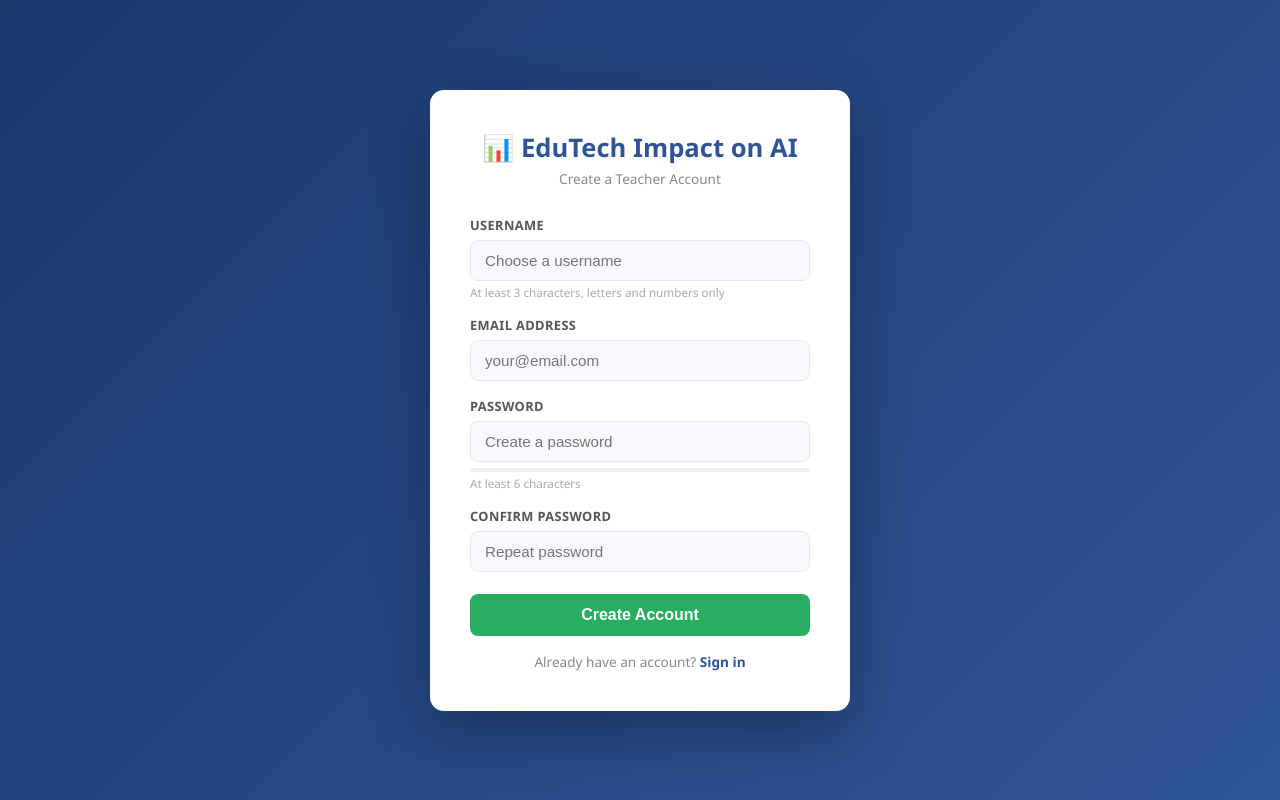
After one commit to Karunakarreddy-Pamireddy/edutech-ai-dashboard, a Flask app: page /auth/register in a window 1280 px wide. The commit adds this page. Run offline with Flask 3, Linux system fonts and the light colour scheme.

Commit message:
Day 11: user authentication - login/register, protected routes, admin user management

```diff
--- /dev/null
+++ b/app/auth.py
@@ -0,0 +1,172 @@
+"""
+Authentication Blueprint - Day 11
+Handles user registration, login, logout, and user management.
+"""
+from flask import Blueprint, jsonify, request, render_template, redirect, url_for
+from flask_login import login_user, logout_user, login_required, current_user
+from app import db
+from app.models import User
+
+auth_bp = Blueprint("auth", __name__)
+
+
+# ── Pages ─────────────────────────────────────────────────────────────────────
+
+@auth_bp.route("/login")
+def login_page():
+    if current_user.is_authenticated:
+        return redirect(url_for("main.index"))
+    return render_template("login.html")
+
+
+@auth_bp.route("/register")
+def register_page():
+    if current_user.is_authenticated:
+        return redirect(url_for("main.index"))
+    return render_template("register.html")
+
+
+# ── API Auth endpoints ────────────────────────────────────────────────────────
+
+@auth_bp.route("/api/login", methods=["POST"])
+def api_login():
+    """Login with username/email + password. Returns user info on success."""
+    data     = request.get_json()
+    login_id = data.get("username", "").strip()
+    password = data.get("password", "")
+
+    if not login_id or not password:
+        return jsonify({"error": "Username and password are required."}), 400
+
+    # Accept either username or email
+    user = User.query.filter(
+        (User.username == login_id) | (User.email == login_id)
+    ).first()
+
+    if not user or not user.check_password(password):
+        return jsonify({"error": "Invalid username or password."}), 401
+
+    if not user.is_active:
+        return jsonify({"error": "Account is deactivated. Contact admin."}), 403
+
+    login_user(user, remember=data.get("remember", False))
+    return jsonify({
+        "message": f"Welcome back, {user.username}!",
+        "user": user.to_dict(),
+    }), 200
+
+
+@auth_bp.route("/api/register", methods=["POST"])
+def api_register():
+    """Register a new teacher account."""
+    data     = request.get_json()
+    username = data.get("username", "").strip()
+    email    = data.get("email", "").strip().lower()
+    password = data.get("password", "")
+
+    # Validation
+    if not username or not email or not password:
+        return jsonify({"error": "Username, email, and password are all required."}), 400
+    if len(username) < 3:
+        return jsonify({"error": "Username must be at least 3 characters."}), 400
+    if len(password) < 6:
+        return jsonify({"error": "Password must be at least 6 characters."}), 400
+    if "@" not in email:
+        return jsonify({"error": "Please enter a valid email address."}), 400
+
+    if User.query.filter_by(username=username).first():
+        return jsonify({"error": "Username already taken. Please choose another."}), 409
+    if User.query.filter_by(email=email).first():
+        return jsonify({"error": "An account with this email already exists."}), 409
+
+    user = User(username=username, email=email, role="teacher")
+    user.set_password(password)
+    db.session.add(user)
+    db.session.commit()
+
+    login_user(user)
+    return jsonify({
+        "message": f"Account created! Welcome, {username}.",
+        "user": user.to_dict(),
+    }), 201
+
+
+@auth_bp.route("/api/logout", methods=["POST"])
+@login_required
+def api_logout():
+    username = current_user.username
+    logout_user()
+    return jsonify({"message": f"Goodbye, {username}!"}), 200
+
+
+@auth_bp.route("/api/me")
+def api_me():
+    """Return current user info (or guest status if not logged in)."""
+    if current_user.is_authenticated:
+        return jsonify({"authenticated": True, "user": current_user.to_dict()}), 200
+    return jsonify({"authenticated": False, "user": None}), 200
+
+
+@auth_bp.route("/api/users")
+@login_required
+def api_list_users():
+    """Admin only — list all users."""
+    if current_user.role != "admin":
+        return jsonify({"error": "Admin access required."}), 403
+    users = User.query.order_by(User.created_at.desc()).all()
+    return jsonify([u.to_dict() for u in users]), 200
+
+
+@auth_bp.route("/api/users/<int:user_id>/toggle", methods=["POST"])
+@login_required
+def api_toggle_user(user_id):
+    """Admin only — activate/deactivate a user."""
+    if current_user.role != "admin":
+        return jsonify({"error": "Admin access required."}), 403
+    if current_user.id == user_id:
+        return jsonify({"error": "You cannot deactivate your own account."}), 400
+
+    user = User.query.get_or_404(user_id)
+    user.is_active = not user.is_active
+    db.session.commit()
+    status = "activated" if user.is_active else "deactivated"
+    return jsonify({"message": f"User {user.username} {status}.", "user": user.to_dict()}), 200
+
+
+@auth_bp.route("/api/users/<int:user_id>/role", methods=["POST"])
+@login_required
+def api_change_role(user_id):
+    """Admin only — change a user's role."""
+    if current_user.role != "admin":
+        return jsonify({"error": "Admin access required."}), 403
+
+    user = User.query.get_or_404(user_id)
+    data = request.get_json()
+    new_role = data.get("role")
+
+    if new_role not in ("admin", "teacher"):
+        return jsonify({"error": "Role must be 'admin' or 'teacher'."}), 400
+    if current_user.id == user_id and new_role != "admin":
+        return jsonify({"error": "You cannot remove your own admin role."}), 400
+
+    user.role = new_role
+    db.session.commit()
+    return jsonify({"message": f"{user.username} is now {new_role}.", "user": user.to_dict()}), 200
+
+
+@auth_bp.route("/api/change-password", methods=["POST"])
+@login_required
+def api_change_password():
+    """Change current user's password."""
+    data         = request.get_json()
+    old_password = data.get("old_password", "")
+    new_password = data.get("new_password", "")
+
+    if not current_user.check_password(old_password):
+        return jsonify({"error": "Current password is incorrect."}), 401
+    if len(new_password) < 6:
+        return jsonify({"error": "New password must be at least 6 characters."}), 400
+
+    current_user.set_password(new_password)
+    db.session.commit()
+    return jsonify({"message": "Password changed successfully."}), 200
--- /dev/null
+++ b/app/templates/register.html
@@ -0,0 +1,147 @@
+<!DOCTYPE html>
+<html lang="en">
+<head>
+  <meta charset="UTF-8">
+  <meta name="viewport" content="width=device-width, initial-scale=1.0">
+  <title>Register — EduTech Impact on AI</title>
+  <style>
+    *{box-sizing:border-box;margin:0;padding:0}
+    body{font-family:'Segoe UI',Arial,sans-serif;background:linear-gradient(135deg,#1a3a6e,#2F5496);
+      min-height:100vh;display:flex;align-items:center;justify-content:center;padding:20px}
+    .card{background:#fff;border-radius:14px;padding:40px;width:100%;max-width:420px;
+      box-shadow:0 20px 60px rgba(0,0,0,.3)}
+    .logo{text-align:center;margin-bottom:28px}
+    .logo h1{font-size:1.6rem;color:#2F5496;font-weight:700}
+    .logo p{font-size:.85rem;color:#888;margin-top:4px}
+    .form-group{margin-bottom:16px}
+    .form-group label{display:block;font-size:.8rem;font-weight:700;
+      color:#555;margin-bottom:6px;text-transform:uppercase;letter-spacing:.4px}
+    .form-group input{width:100%;padding:11px 14px;border:1.5px solid #e0e8f0;
+      border-radius:8px;font-size:.95rem;transition:.2s;background:#f7f9fc}
+    .form-group input:focus{outline:none;border-color:#2F5496;background:#fff}
+    .form-group input.valid{border-color:#27ae60}
+    .form-group input.invalid{border-color:#c0392b}
+    .hint{font-size:.73rem;color:#aaa;margin-top:4px}
+    .btn{width:100%;padding:12px;background:#27ae60;color:#fff;border:none;
+      border-radius:8px;font-size:1rem;font-weight:600;cursor:pointer;transition:.2s;margin-top:6px}
+    .btn:hover{background:#1e8449}
+    .btn:disabled{background:#aaa;cursor:not-allowed}
+    .error-box{background:#fdecea;border-left:4px solid #c0392b;border-radius:6px;
+      padding:10px 14px;font-size:.85rem;color:#7b1f1f;margin-bottom:16px;display:none}
+    .success-box{background:#e8f5e9;border-left:4px solid #27ae60;border-radius:6px;
+      padding:10px 14px;font-size:.85rem;color:#1a5c2e;margin-bottom:16px;display:none}
+    .footer-link{text-align:center;margin-top:20px;font-size:.85rem;color:#888}
+    .footer-link a{color:#2F5496;font-weight:600;text-decoration:none}
+    .footer-link a:hover{text-decoration:underline}
+    .strength{height:4px;border-radius:2px;margin-top:6px;transition:.3s;background:#eee}
+    .strength.weak{background:#c0392b;width:33%}
+    .strength.medium{background:#e67e22;width:66%}
+    .strength.strong{background:#27ae60;width:100%}
+  </style>
+</head>
+<body>
+<div class="card">
+  <div class="logo">
+    <h1>📊 EduTech Impact on AI</h1>
+    <p>Create a Teacher Account</p>
+  </div>
+
+  <div class="error-box"   id="errorBox"></div>
+  <div class="success-box" id="successBox"></div>
+
+  <div class="form-group">
+    <label>Username</label>
+    <input type="text" id="username" placeholder="Choose a username" oninput="validateUsername(this)" autocomplete="username">
+    <div class="hint">At least 3 characters, letters and numbers only</div>
+  </div>
+  <div class="form-group">
+    <label>Email Address</label>
+    <input type="email" id="email" placeholder="your@email.com" oninput="validateEmail(this)" autocomplete="email">
+  </div>
+  <div class="form-group">
+    <label>Password</label>
+    <input type="password" id="password" placeholder="Create a password" oninput="checkStrength(this)" autocomplete="new-password">
+    <div class="strength" id="strengthBar"></div>
+    <div class="hint">At least 6 characters</div>
+  </div>
+  <div class="form-group">
+    <label>Confirm Password</label>
+    <input type="password" id="confirm" placeholder="Repeat password" oninput="validateConfirm(this)" autocomplete="new-password">
+  </div>
+
+  <button class="btn" id="registerBtn" onclick="doRegister()">Create Account</button>
+
+  <div class="footer-link" style="margin-top:16px">
+    Already have an account? <a href="/auth/login">Sign in</a>
+  </div>
+</div>
+
+<script>
+  function validateUsername(el){
+    const ok = el.value.length >= 3;
+    el.className = ok ? 'valid' : '';
+  }
+  function validateEmail(el){
+    el.className = el.value.includes('@') ? 'valid' : '';
+  }
+  function checkStrength(el){
+    const v = el.value;
+    const bar = document.getElementById('strengthBar');
+    if(v.length === 0){ bar.className='strength'; return; }
+    if(v.length < 6){ bar.className='strength weak'; return; }
+    const strong = /(?=.*[a-z])(?=.*[A-Z])(?=.*\d)/.test(v);
+    bar.className = strong ? 'strength strong' : 'strength medium';
+  }
+  function validateConfirm(el){
+    const pw = document.getElementById('password').value;
+    el.className = el.value === pw && el.value.length > 0 ? 'valid' : 'invalid';
+  }
+
+  document.addEventListener('keydown', e => { if(e.key==='Enter') doRegister(); });
+
+  async function doRegister(){
+    const username = document.getElementById('username').value.trim();
+    const email    = document.getElementById('email').value.trim();
+    const password = document.getElementById('password').value;
+    const confirm  = document.getElementById('confirm').value;
+    const btn      = document.getElementById('registerBtn');
+    const errBox   = document.getElementById('errorBox');
+    const okBox    = document.getElementById('successBox');
+
+    errBox.style.display = 'none';
+    okBox.style.display  = 'none';
+
+    if(password !== confirm){
+      errBox.textContent = 'Passwords do not match.';
+      errBox.style.display = 'block'; return;
+    }
+
+    btn.disabled = true; btn.textContent = 'Creating account...';
+
+    try{
+      const res  = await fetch('/auth/api/register', {
+        method: 'POST',
+        headers: {'Content-Type':'application/json'},
+        credentials: 'include',
+        body: JSON.stringify({username, email, password})
+      });
+      const data = await res.json();
+
+      if(res.ok){
+        okBox.textContent = data.message + ' Redirecting...';
+        okBox.style.display = 'block';
+        setTimeout(() => window.location.href = '/', 1000);
+      } else {
+        errBox.textContent = data.error;
+        errBox.style.display = 'block';
+        btn.disabled = false; btn.textContent = 'Create Account';
+      }
+    } catch(e){
+      errBox.textContent = 'Network error. Please try again.';
+      errBox.style.display = 'block';
+      btn.disabled = false; btn.textContent = 'Create Account';
+    }
+  }
+</script>
+</body>
+</html>
--- a/requirements.txt
+++ b/requirements.txt
@@ -8,4 +8,5 @@ joblib==1.4.2
 numpy==1.26.4
 python-dotenv==1.0.1
 gunicorn==22.0.0
-psycopg2-binary==2.9.9
+Flask-Login==0.6.3
+Werkzeug==3.0.3
```
Also changed, not shown: app/__init__.py (+71 -21 lines), app/models.py (+31 -0 lines), app/routes.py (+10 -0 lines), app/templates/index.html (+47 -0 lines), app/templates/login.html (added, +126 -0 lines), data/edutech.db.
